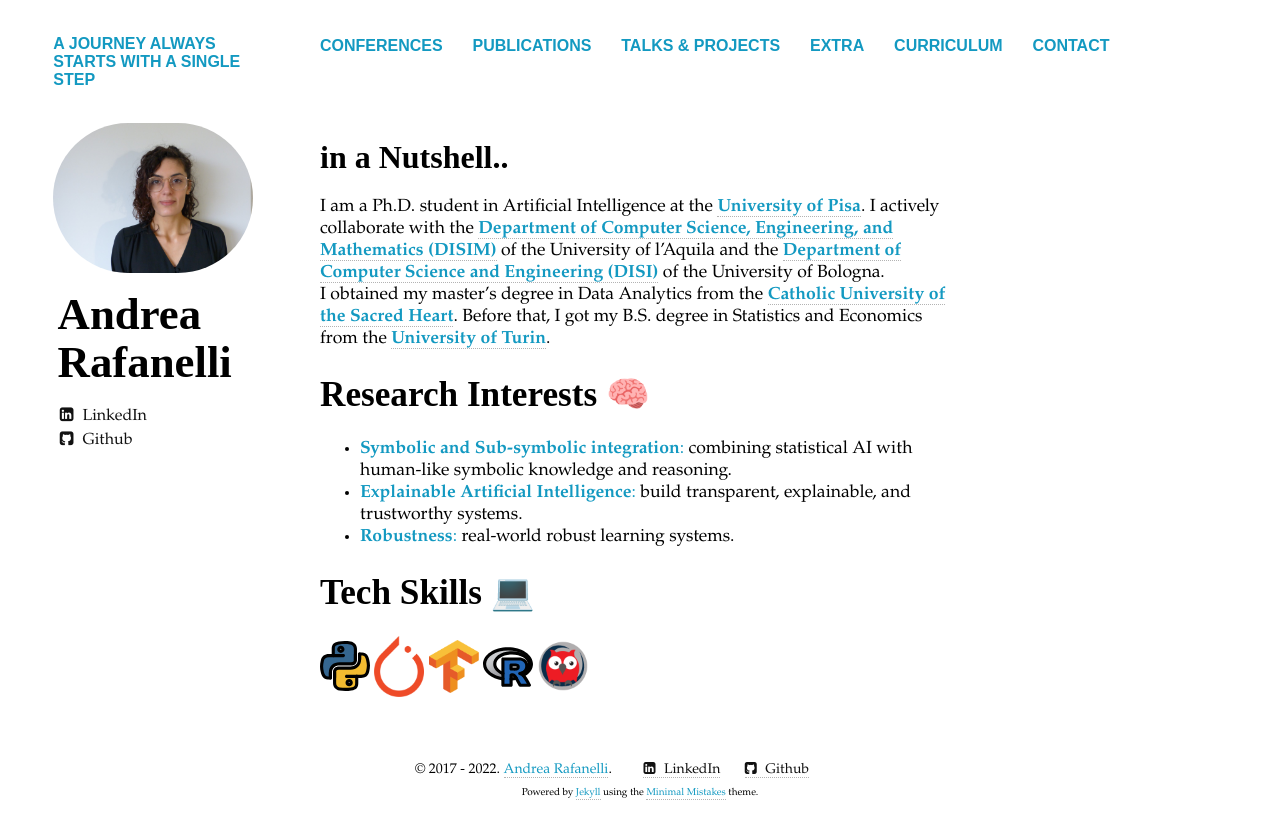
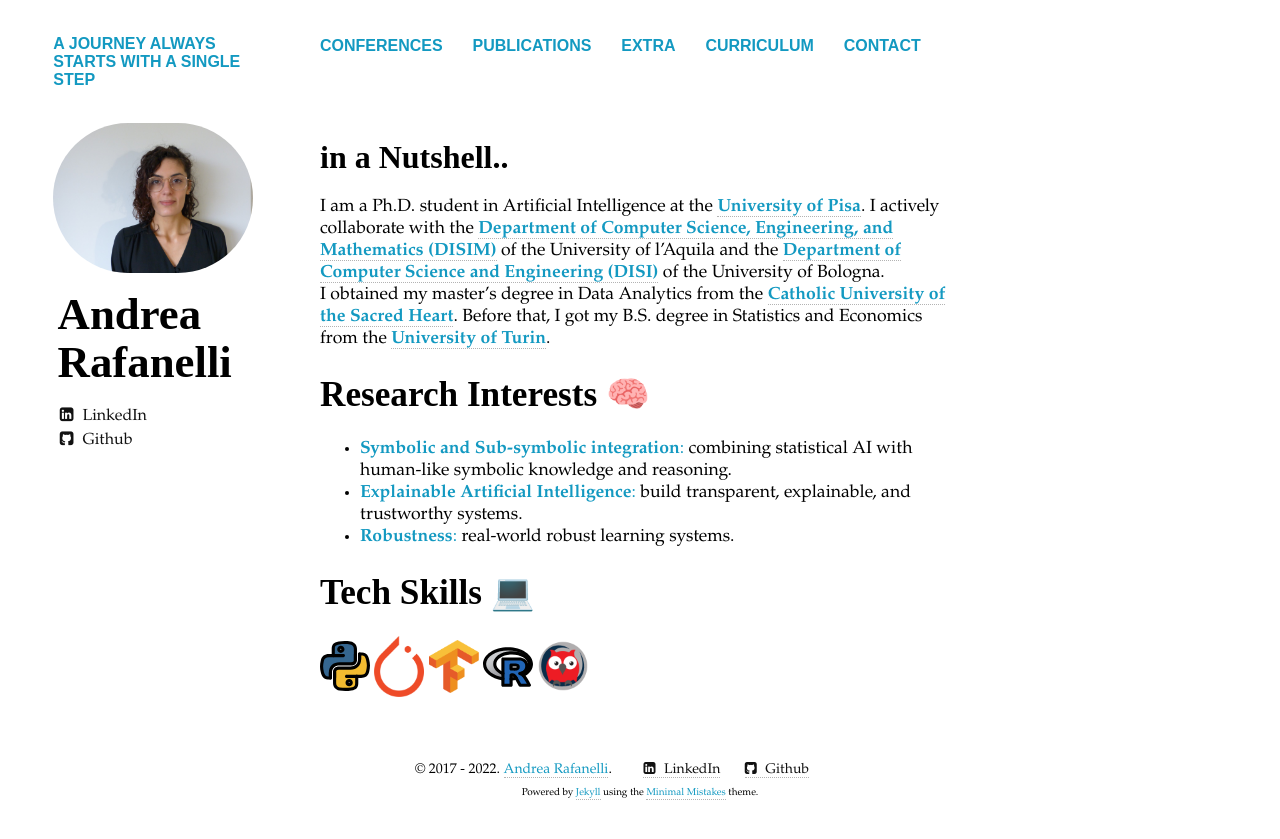
Before and after one commit to aaaaands/andreeea.github.io, a Jekyll site: the page built from index.md, in a window 1280 px wide. Shown: the top 839 px of the page. Built offline with Jekyll 4.4.1, drawn with Linux system fonts in a browser that asks for light colours; nearby versions of some CDN libraries.

Commit message:
Update _config.yml

```diff
--- a/_config.yml
+++ b/_config.yml
@@ -33,8 +33,6 @@ links:
     url: /conferences/
   - title: Publications
     url: /publications/
-  - title: Talks & Projects
-    url: /projects/
   - title: Extra
     url: /extra/
   - title: Curriculum
```
